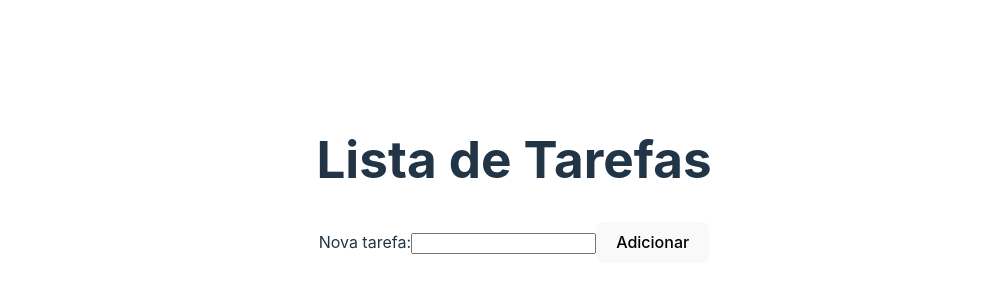
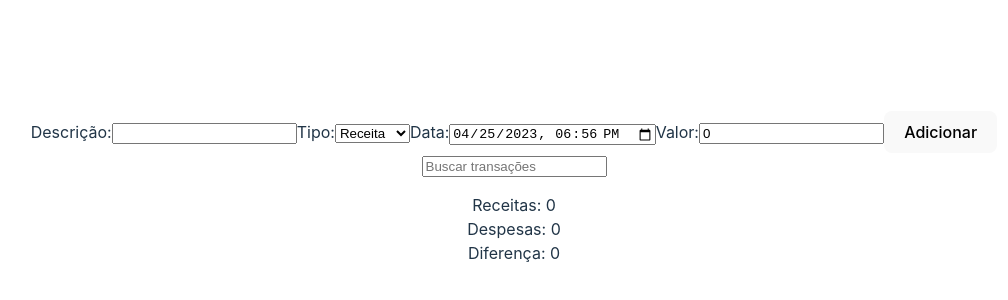
Before and after one commit to arturgomes/todo-simples, a React (Vite) app: page / in a window 1280 px wide. Shown: the part 212-512 px from the top of the page, without its empty margins (126-1134 px from the left). Built offline with nearby package versions, Linux system fonts and the light colour scheme.

Commit message:
refactor: fazendo poupancinha

```diff
--- a/src/App.tsx
+++ b/src/App.tsx
@@ -1,27 +1,30 @@
 import { useState } from 'react'
-import { v4 as uuidv4 } from 'uuid';
 
 import './App.css'
-import Card from './components/TodoItem';
-import TodoApp from './components/TodoApp';
+import { AdicionarTransacao } from './components/AdicionarTransacao';
+import { ListaTransacoes } from './components/ListaTransacoes';
+import { SomatorioTransacoes } from './components/SomatorioTransacoes';
 
-/**
- * Os campos da interface TodoInterface incluem:
-
-id: um número inteiro que identifica exclusivamente a tarefa na lista.
-text: uma string que contém o texto descritivo da tarefa.
-completed: um booleano que indica se a tarefa foi concluída ou não.
- */
-export interface TodoInterface {
-  id: number;
-  text: string;
-  completed: boolean;
+export interface Transacao {
+  descricao: string
+  tipo: 'receita' | 'despesa'
+  data: Date
+  valor: number
 }
 
 function App() {
+  const [transacoes, setTransacoes] = useState<Transacao[]>([]);
+
+  function adicionarTransacao(transacao: Transacao) {
+    setTransacoes([...transacoes, transacao]);
+  }
 
   return (
-    <TodoApp />
+    <div>
+      <AdicionarTransacao onAddTransacao={adicionarTransacao} />
+      <ListaTransacoes transacoes={transacoes} />
+      <SomatorioTransacoes transacoes={transacoes} />
+    </div>
   );
 }
 
--- /dev/null
+++ b/src/components/AdicionarTransacao/index.tsx
@@ -0,0 +1,60 @@
+import { useState } from "react";
+import { Transacao } from "../../App";
+
+interface AdicionarTransacaoProps {
+  onAddTransacao: (transacao: Transacao) => void;
+}
+
+export function AdicionarTransacao({ onAddTransacao }: AdicionarTransacaoProps) {
+  const [descricao, setDescricao] = useState("");
+  const [tipo, setTipo] = useState<"receita" | "despesa">("receita");
+  const [data, setData] = useState(new Date());
+  const [valor, setValor] = useState(0);
+
+  function handleSubmit(event: React.FormEvent<HTMLFormElement>) {
+    event.preventDefault();
+    const transacao: Transacao = { descricao, tipo, data, valor };
+    onAddTransacao(transacao);
+    setDescricao("");
+    setTipo("receita");
+    setData(new Date());
+    setValor(0);
+  }
+
+  return (
+    <form onSubmit={handleSubmit}>
+      <label>
+        Descrição:
+        <input
+          type="text"
+          value={descricao}
+          onChange={(event) => setDescricao(event.target.value)}
+        />
+      </label>
+      <label>
+        Tipo:
+        <select value={tipo} onChange={(event) => setTipo(event.target.value as "receita" | "despesa")}>
+          <option value="receita">Receita</option>
+          <option value="despesa">Despesa</option>
+        </select>
+      </label>
+      <label>
+        Data:
+        <input
+          type="datetime-local"
+          value={data.toISOString().slice(0, -8)}
+          onChange={(event) => setData(new Date(event.target.value))}
+        />
+      </label>
+      <label>
+        Valor:
+        <input
+          type="number"
+          value={valor}
+          onChange={(event) => setValor(Number(event.target.value))}
+        />
+      </label>
+      <button type="submit">Adicionar</button>
+    </form>
+  );
+}
--- /dev/null
+++ b/src/components/ListaTransacoes/index.tsx
@@ -0,0 +1,32 @@
+import { useState } from "react";
+import { Transacao } from "../../App";
+
+interface ListaTransacoesProps {
+  transacoes: Transacao[];
+}
+
+export function ListaTransacoes({ transacoes }: ListaTransacoesProps) {
+  const [filtro, setFiltro] = useState("");
+
+  const transacoesFiltradas = transacoes.filter((transacao) =>
+    transacao.descricao.toLowerCase().includes(filtro.toLowerCase())
+  );
+
+  return (
+    <div>
+      <input
+        type="text"
+        value={filtro}
+        onChange={(event) => setFiltro(event.target.value)}
+        placeholder="Buscar transações"
+      />
+      <ul>
+        {transacoesFiltradas.map((transacao) => (
+          <li key={transacao.descricao}>
+            {transacao.descricao} - {transacao.tipo} - {transacao.valor}
+          </li>
+        ))}
+      </ul>
+    </div>
+  );
+}
--- /dev/null
+++ b/src/components/SomatorioTransacoes/index.tsx
@@ -0,0 +1,25 @@
+import { Transacao } from "../../App";
+
+interface SomatorioTransacoesProps {
+  transacoes: Transacao[];
+}
+
+export function SomatorioTransacoes({ transacoes }: SomatorioTransacoesProps) {
+  const somatorioReceitas = transacoes
+    .filter((transacao) => transacao.tipo === "receita")
+    .reduce((total, transacao) => total + transacao.valor, 0);
+
+  const somatorioDespesas = transacoes
+    .filter((transacao) => transacao.tipo === "despesa")
+    .reduce((total, transacao) => total + transacao.valor, 0);
+
+  const diferenca = somatorioReceitas - somatorioDespesas;
+
+  return (
+    <div>
+      <div>Receitas: {somatorioReceitas}</div>
+      <div>Despesas: {somatorioDespesas}</div>
+      <div>Diferença: {diferenca}</div>
+    </div>
+  );
+}
--- a/src/components/TodoApp/index.tsx
+++ b/src/components/TodoApp/index.tsx
@@ -8,12 +8,12 @@ export default function TodoApp() {
   const [todos, setTodos] = useState<TodoInterface[]>([]);
 
   const addTodo = (newTodo: TodoInterface) => {
-    // TODO: Implementar a função de adicionar nova tarefa à lista
-  }
+    setTodos([...todos, newTodo]);
+  };
 
-  const deleteTodo = (todoId: TodoInterface) => {
-    // TODO: Implementar a função de deletar tarefa da lista
-  }
+  const deleteTodo = (todoId: number) => {
+    setTodos(todos.filter((todo) => todo.id !== todoId));
+  };
 
   return (
     <div>
```
